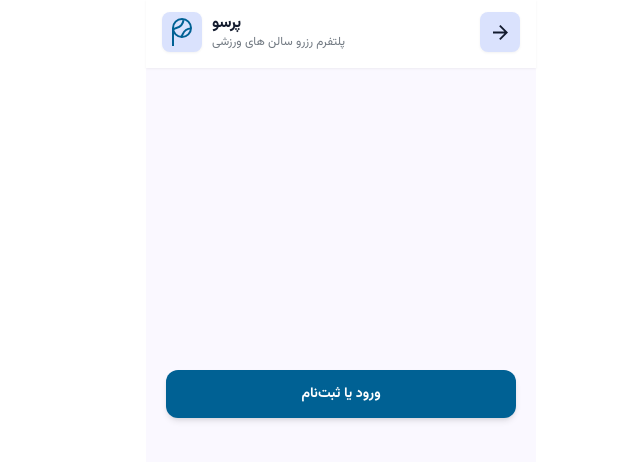
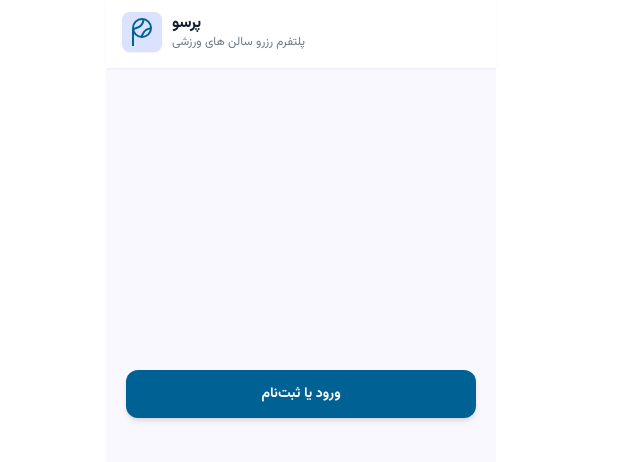
Before and after one commit to EHMoeini/persu-frontend, a Next.js app: page / in a window 1280 px wide. Shown: the top 462 px of the page, without its empty margins (433-1073 px from the left). Built offline with nearby package versions, Linux system fonts and the light colour scheme.

Commit message:
fix(header): temporarily hide the back button

```diff
--- a/src/components/header/header.tsx
+++ b/src/components/header/header.tsx
@@ -1,15 +1,14 @@
 'use client';
 
 import { LogoMark } from '@/components/brand/logo-mark';
-import { BackButton } from '@/components/shared/back-button';
 import { IconChip } from '@/components/ui/icon-chip';
 
 /** Global app bar (root layout). */
 export function Header() {
   return (
     <header className="flex w-full items-center justify-between bg-surface-card px-4 pt-3 pb-4 drop-shadow-subtle">
-      <BackButton />
-      <div className="flex items-center gap-2.5">
+      {/*<BackButton />*/}
+      <div className="mr-auto flex items-center gap-2.5">
         <div className="flex flex-col">
           <p className="text-left text-base leading-5 font-bold tracking-tight text-foreground">
             پرسو
```
